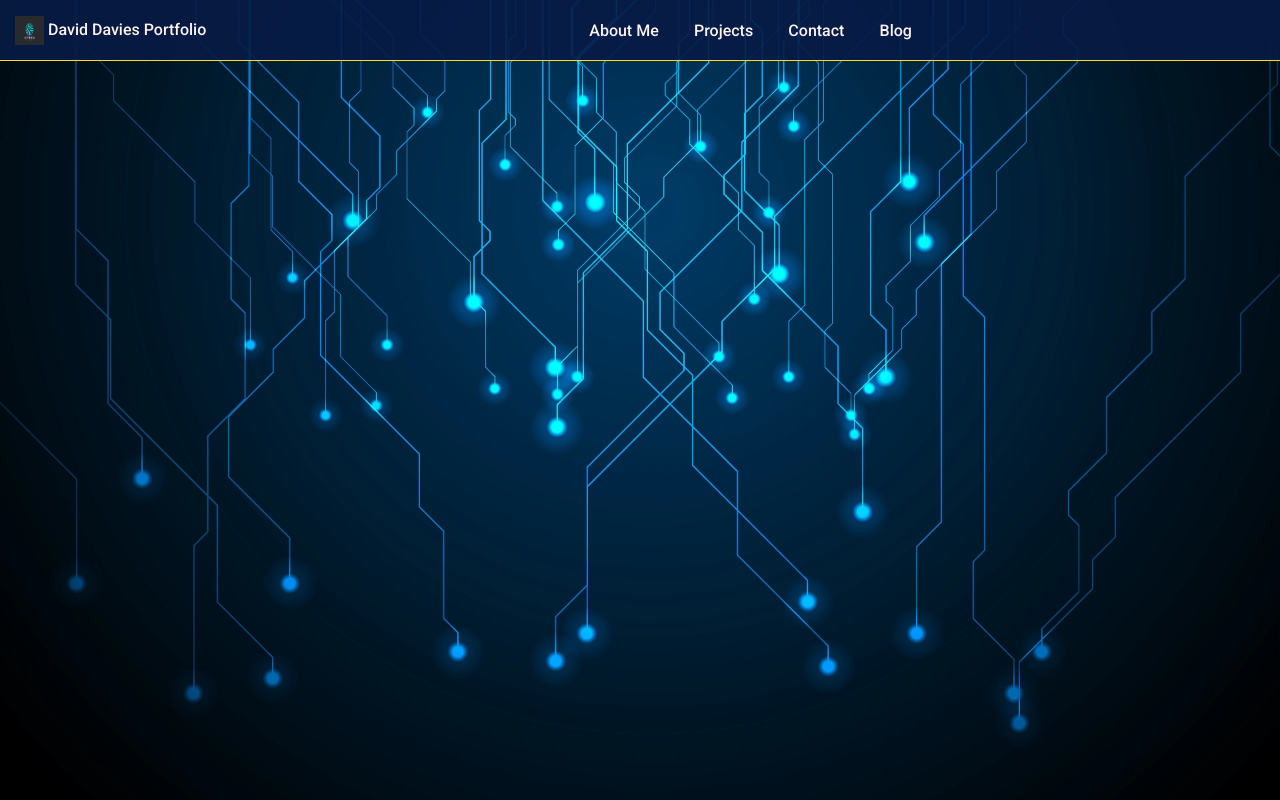
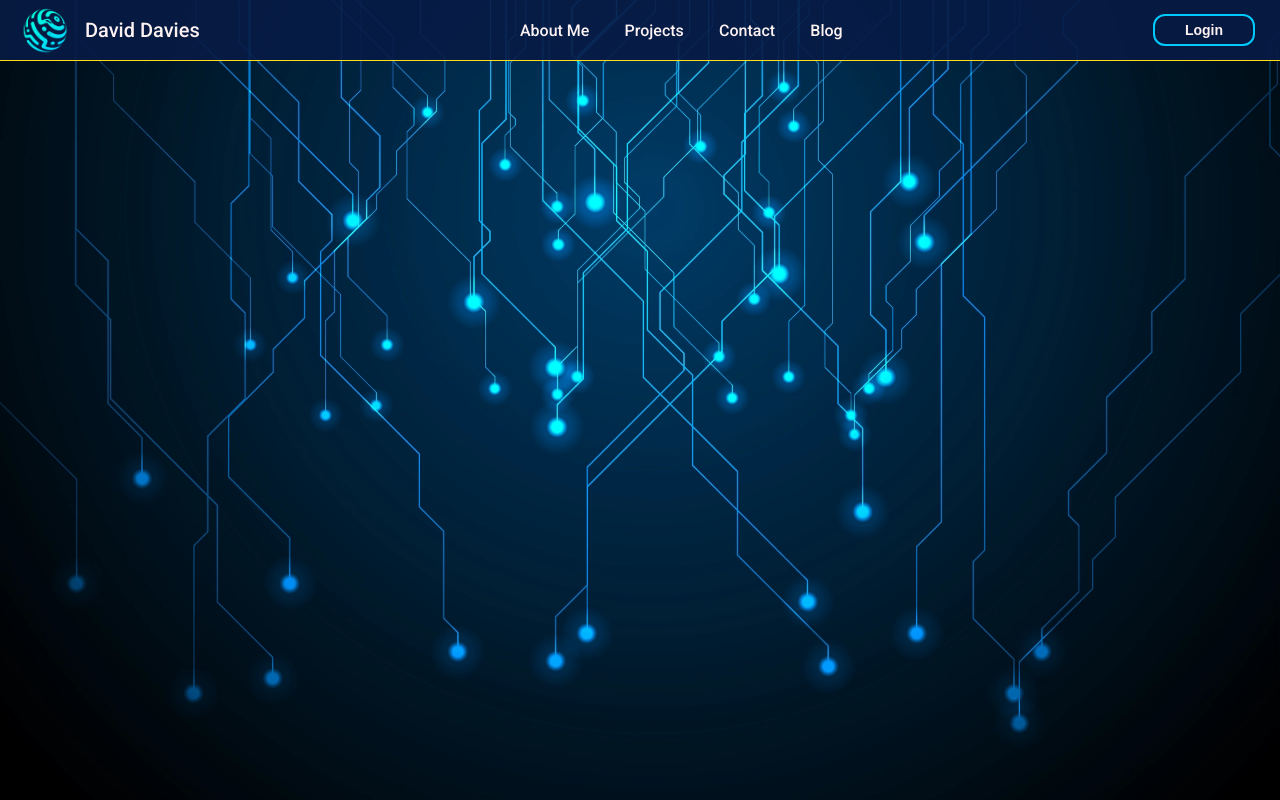
Before and after one commit to DaveyDavey1901/MFS20-React-Portfolio-DD, a React (Create React App) app in the folder client/: page / in a window 1280 px wide. Shown: the top 800 px of the page. Built offline with nearby package versions, Linux system fonts and the light colour scheme.

Commit message:
added the navbar and styled each componet

```diff
--- a/client/src/App.css
+++ b/client/src/App.css
@@ -3,26 +3,3 @@ Font sizes (px divide by ten to get the Rem number. changed font-size to 62.5%)
 px     = 10 / 12 / 14 / 16 / 18 / 20 / 24 / 30 / 36 / 44 / 52 / 62 / 74 / 86 / 98
 rem/em = 1 / 1.2/ 1.4/ 1.6/ 1.8/ 2.0/ 2.4/ 3.0/ 3.6/ 4.4/ 5.2/ 6.2/ 7.4/ 8.6 /9.8
 */
-
-@import url('https://fonts.googleapis.com/css2?family=Roboto:wght@300;400;500&display=swap');
-
-html {
-  font-size: 62.5%;
-  background: #071b45 url("../src/assets/images/blue-neon.webp") no-repeat center fixed;
-  background-size: cover;
-}
-
-body {
-  font-family: "Roboto", sans-serif;
-  line-height: 1.5;
-  font-weight: 500;
-  color: #fdf2f2;
-  overflow-x: hidden;
-  scroll-behavior: smooth;
-}
-
-*:focus {
-  outline: none;
-  box-shadow: 0 0 0 0.2rem rgba(255, 1, 1, 0.5);
-  border-radius: 9px;
-}
--- a/client/src/components/logo/index.js
+++ b/client/src/components/logo/index.js
@@ -1,6 +1,5 @@
-import React from "react";
 import styled from "styled-components";
-import DDLogoImg from "../../assets/images/55_Hitech_Sphere.jpg";
+import DDLogoImg from "../../assets/images/sphere.png";
 
 const LogoWrapper = styled.div`
   display: flex;
@@ -8,8 +7,8 @@ const LogoWrapper = styled.div`
 `;
 
 const LogoImg = styled.div`
-  width: 29px;
-  height: 29px;
+  width: 6rem;
+  height: 5rem;
   img {
     width: 100%;
     height: 100%;
@@ -17,9 +16,9 @@ const LogoImg = styled.div`
 `;
 
 const LogoText = styled.h2`
-  font-size: 1.6rem;
+  font-size: 2rem;
   margin: 0;
-  margin-left: 4px;
+  margin-left: 1rem;
   font-weight: 500;
   color: #fdf2f2;
 `;
@@ -30,7 +29,7 @@ export function Logo(props) {
       <LogoImg>
         <img src={DDLogoImg} alt="Davids Logo" />
       </LogoImg>
-      <LogoText>David Davies Portfolio</LogoText>
+      <LogoText>David Davies</LogoText>
     </LogoWrapper>
   );
 }
--- a/client/src/components/navbar/index.jsx
+++ b/client/src/components/navbar/index.jsx
@@ -1,7 +1,10 @@
-import React from "react";
+import { useMediaQuery } from "react-responsive";
 import styled from "styled-components";
 import { Logo } from "../logo";
-import { NavLinks } from "../navbar/navLinks";
+import { NavLinks } from "./lgScreenNavLinks";
+import { Login } from "./login";
+import { DeviceSize } from "../responsive";
+import { MobileLinks } from "./mobileNavLinks";
 
 const NavbarContainer = styled.div`
   display: flex;
@@ -15,6 +18,7 @@ const NavbarContainer = styled.div`
 
 const NavbarLeft = styled.div`
   display: flex;
+  margin-right: 4rem;
 `;
 const NavbarMiddle = styled.div`
   display: flex;
@@ -24,18 +28,22 @@ const NavbarMiddle = styled.div`
 `;
 const NavbarRight = styled.div`
   display: flex;
+  margin-right: 4rem;
 `;
 
 export function Navbar(props) {
+  const isMobile = useMediaQuery({ maxWidth: DeviceSize.mobile });
+
   return (
     <NavbarContainer>
       <NavbarLeft>
         <Logo />
       </NavbarLeft>
-      <NavbarMiddle>
-        <NavLinks />
-      </NavbarMiddle>
-      <NavbarRight></NavbarRight>
+      <NavbarMiddle>{!isMobile && <NavLinks />}</NavbarMiddle>
+      <NavbarRight>
+        {!isMobile && <Login />}
+        {isMobile && <MobileLinks />}
+      </NavbarRight>
     </NavbarContainer>
   );
 }
--- a/client/src/components/navbar/navLinks.jsx
+++ b/client/src/components/navbar/lgScreenNavLinks.jsx
@@ -1,12 +1,10 @@
-import React from "react";
 import styled from "styled-components";
 
 const NavLinksContainer = styled.div`
   display: flex;
   height: 100%;
   align-items: center;
-  backgroundcolor: #666;
-`;
+ `;
 
 const LinksWrapper = styled.ul`
   display: flex;
--- /dev/null
+++ b/client/src/components/navbar/login.jsx
@@ -0,0 +1,36 @@
+import styled from "styled-components";
+
+const LoginContainer = styled.div`
+  display: flex;
+  align-items: center;
+  justify-content: center;
+`;
+const LoginButton = styled.button`
+  border: 0;
+  outline: 0;
+  padding: 0.6rem 3rem;
+  color: #fdf2f2;
+  font-size: 1.4rem;
+  font-weight: 600;
+  border-radius: 12px;
+  margin-left: 3rem;
+
+
+  background-color: transparent;
+  border: 2px solid #00c9fc;
+  transition: all 240ms ease-in-out;
+  cursor: pointer;
+  &:hover {
+    color: #fdf2f2;
+    background-color: #00c9fc;
+  }
+
+`;
+
+export function Login(props) {
+  return (
+    <LoginContainer>
+       <LoginButton>Login</LoginButton>
+    </LoginContainer>
+  );
+}
--- /dev/null
+++ b/client/src/components/navbar/menuToggle.jsx
@@ -0,0 +1,56 @@
+import { motion } from "framer-motion";
+import styled from "styled-components";
+
+const Button = styled.div`
+  z-index: 99;
+  cursor: pointer;
+`;
+
+const Path = (props) => (
+  <motion.path
+    fill="transparent"
+    strokeLinecap="round"
+    strokeWidth="3"
+    {...props}
+  />
+);
+
+const transition = { duration: 0.33 };
+
+export function MenuToggle({ toggle, isOpen }) {
+  return (
+    <Button onClick={toggle}>
+      <svg width="23" height="23" viewBox="0 0 23 23">
+        <Path
+          animate={isOpen ? "open" : "closed"}
+          initial={false}
+          variants={{
+            closed: { d: "M 2 2.5 L 20 2.5", stroke: "hsl(0, 0%, 18%)" },
+            open: { d: "M 3 16.5 L 17 2.5", stroke: "hsl(0, 0%, 18%)" },
+          }}
+          transition={transition}
+        />
+        <Path
+          d="M 2 9.423 L 20 9.423"
+          stroke="hsl(0, 0%, 18%)"
+          animate={isOpen ? "open" : "closed"}
+          initial={false}
+          variants={{
+            closed: { opacity: 1 },
+            open: { opacity: 0 },
+          }}
+          transition={transition}
+        />
+        <Path
+          animate={isOpen ? "open" : "closed"}
+          initial={false}
+          variants={{
+            closed: { d: "M 2 16.346 L 20 16.346", stroke: "hsl(0, 0%, 18%)" },
+            open: { d: "M 3 2.5 L 17 16.346", stroke: "hsl(0, 0%, 18%)" },
+          }}
+          transition={transition}
+        />
+      </svg>
+    </Button>
+  );
+}
--- /dev/null
+++ b/client/src/components/navbar/mobileNavLinks.jsx
@@ -0,0 +1,76 @@
+import { useState } from "react";
+import styled from "styled-components";
+import { Login } from "./login";
+import { MenuToggle } from "./menuToggle";
+
+const NavLinksContainer = styled.div`
+  height: 100%;
+  display: flex;
+  align-items: center;
+`;
+
+const LinksWrapper = styled.ul`
+  margin: 0;
+  padding: 0;
+  display: flex;
+  height: 100%;
+  list-style: none;
+  background-color: rgba(7, 27, 69, 0.9);
+  width: 100%;
+  flex-direction: column;
+  position: fixed;
+  top: 65px;
+  left: 0;
+`;
+
+const LinkItem = styled.li`
+  width: 100%;
+  align-items: center;
+  justify-content: center;
+  padding: 1rem;
+  color: #fdf2f2;
+  font-weight: 500;
+  font-size: 2.4rem;
+  display: flex;
+  margin-bottom: 1rem;
+
+  border-bottom: 2px solid transparent;
+  transition: all 220ms ease-in-out;
+  &:hover {
+    border-bottom: 2px solid #ffdd19;
+    color: #00c9fc;
+  }
+`;
+
+const Link = styled.a`
+  text-decoration: none;
+  color: inherit;
+  font-size: inherit;
+`;
+
+export function MobileLinks(props) {
+  const [isOpen, setOpen] = useState(false);
+
+  return (
+    <NavLinksContainer>
+      <MenuToggle isOpen={isOpen} toggle={() => setOpen(!isOpen)} />
+      {isOpen && (
+        <LinksWrapper>
+          <LinkItem>
+            <Link href="#">About us</Link>
+          </LinkItem>
+          <LinkItem>
+            <Link href="#">How it works</Link>
+          </LinkItem>
+          <LinkItem>
+            <Link href="#">Explore</Link>
+          </LinkItem>
+          <LinkItem>
+            <Link href="#">Impact</Link>
+          </LinkItem>
+          <Login />
+        </LinksWrapper>
+      )}
+    </NavLinksContainer>
+  );
+}
--- a/client/src/index.css
+++ b/client/src/index.css
@@ -1,13 +1,24 @@
+@import url('https://fonts.googleapis.com/css2?family=Roboto:wght@300;400;500&display=swap');
+
+
+html {
+  font-size: 62.5%;
+  background: #071b45 url("../src/assets/images/blue-neon.webp") no-repeat center fixed;
+  background-size: cover;
+}
+
 body {
   margin: 0;
-  font-family: -apple-system, BlinkMacSystemFont, 'Segoe UI', 'Roboto', 'Oxygen',
-    'Ubuntu', 'Cantarell', 'Fira Sans', 'Droid Sans', 'Helvetica Neue',
-    sans-serif;
-  -webkit-font-smoothing: antialiased;
-  -moz-osx-font-smoothing: grayscale;
+  font-family: "Roboto", sans-serif;
+  line-height: 1.5;
+  font-weight: 500;
+  color: #fdf2f2;
+  overflow-x: hidden;
+  scroll-behavior: smooth;
 }
 
-code {
-  font-family: source-code-pro, Menlo, Monaco, Consolas, 'Courier New',
-    monospace;
+*:focus {
+  outline: none;
+  box-shadow: 0 0 0 0.2rem rgba(255, 1, 1, 0.5);
+  border-radius: 9px;
 }
```
Also changed, not shown: client/src/assets/images/55_Hitech_Sphere.jpg (deleted), client/src/assets/images/sphere.png (added).
